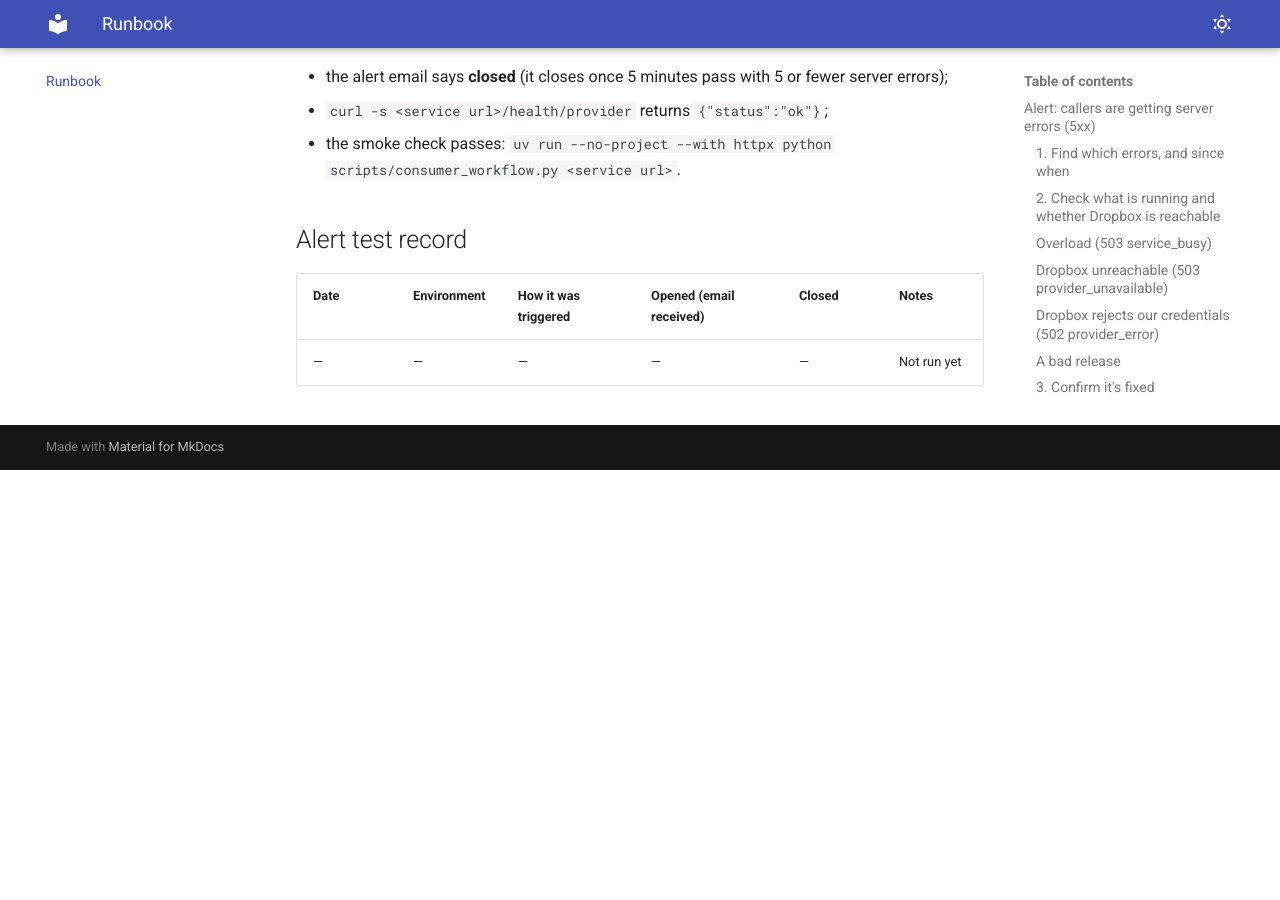
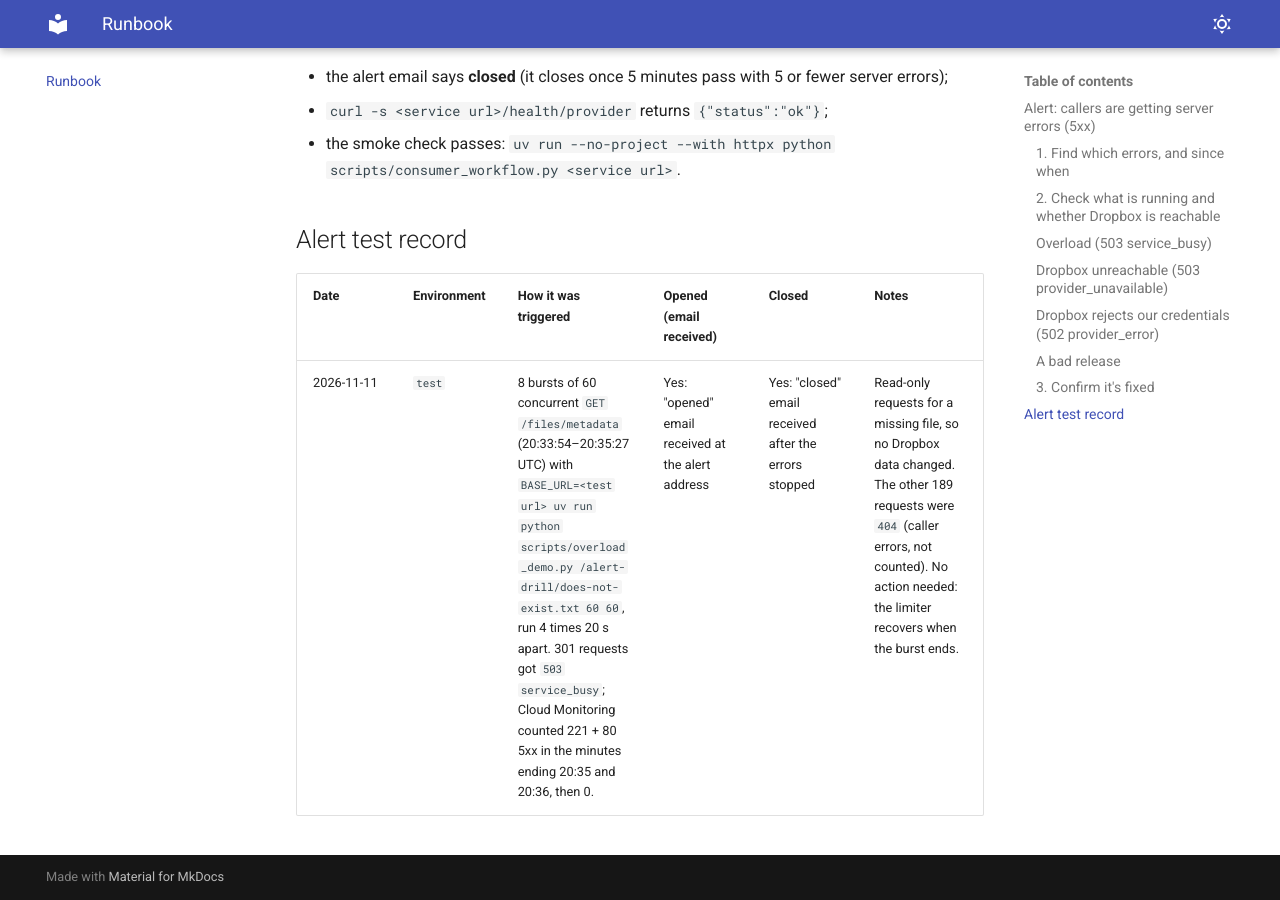
Before and after one commit to Shreyas191/OSPSD-Team-3, an MkDocs documentation site: the page built from docs/runbook.md, in a window 1280 px wide and 900 px high, scrolled down 2253 px. Built offline with MkDocs 1.6.1 and Material for MkDocs 9.7.7, drawn with Linux system fonts in a browser that asks for light colours; before the commit the page ends 2723 px from its top, so only the background shows below that.

Commit message:
Runbook: record the live 5xx alert test
Nov 11: 301 x 503 service_busy from bursts against the test service
(20:33:54-20:35:27 UTC); Cloud Monitoring counted 221 + 80 server
errors; the alert email arrived when it opened and again when it
closed after the errors stopped.

```diff
--- a/docs/runbook.md
+++ b/docs/runbook.md
@@ -73,4 +73,4 @@
 
 | Date | Environment | How it was triggered | Opened (email received) | Closed | Notes |
 |---|---|---|---|---|---|
-| — | — | — | — | — | Not run yet |
+| 2026-11-11 | `test` | 8 bursts of 60 concurrent `GET /files/metadata` (20:33:54–20:35:27 UTC) with `BASE_URL=<test url> uv run python scripts/overload_demo.py /alert-drill/does-not-exist.txt 60 60`, run 4 times 20 s apart. 301 requests got `503 service_busy`; Cloud Monitoring counted 221 + 80 5xx in the minutes ending 20:35 and 20:36, then 0. | Yes: "opened" email received at the alert address | Yes: "closed" email received after the errors stopped | Read-only requests for a missing file, so no Dropbox data changed. The other 189 requests were `404` (caller errors, not counted). No action needed: the limiter recovers when the burst ends. |
```
